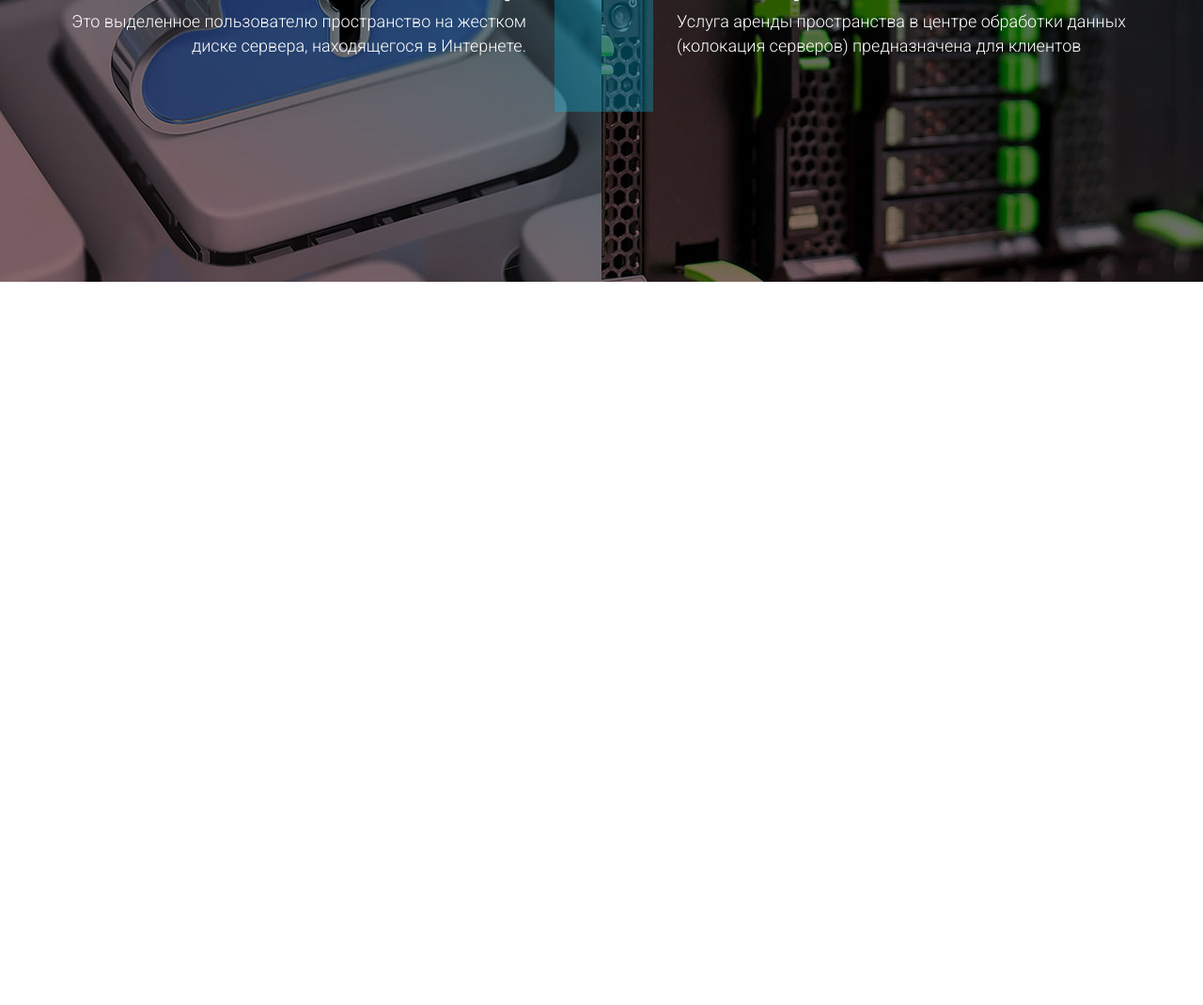
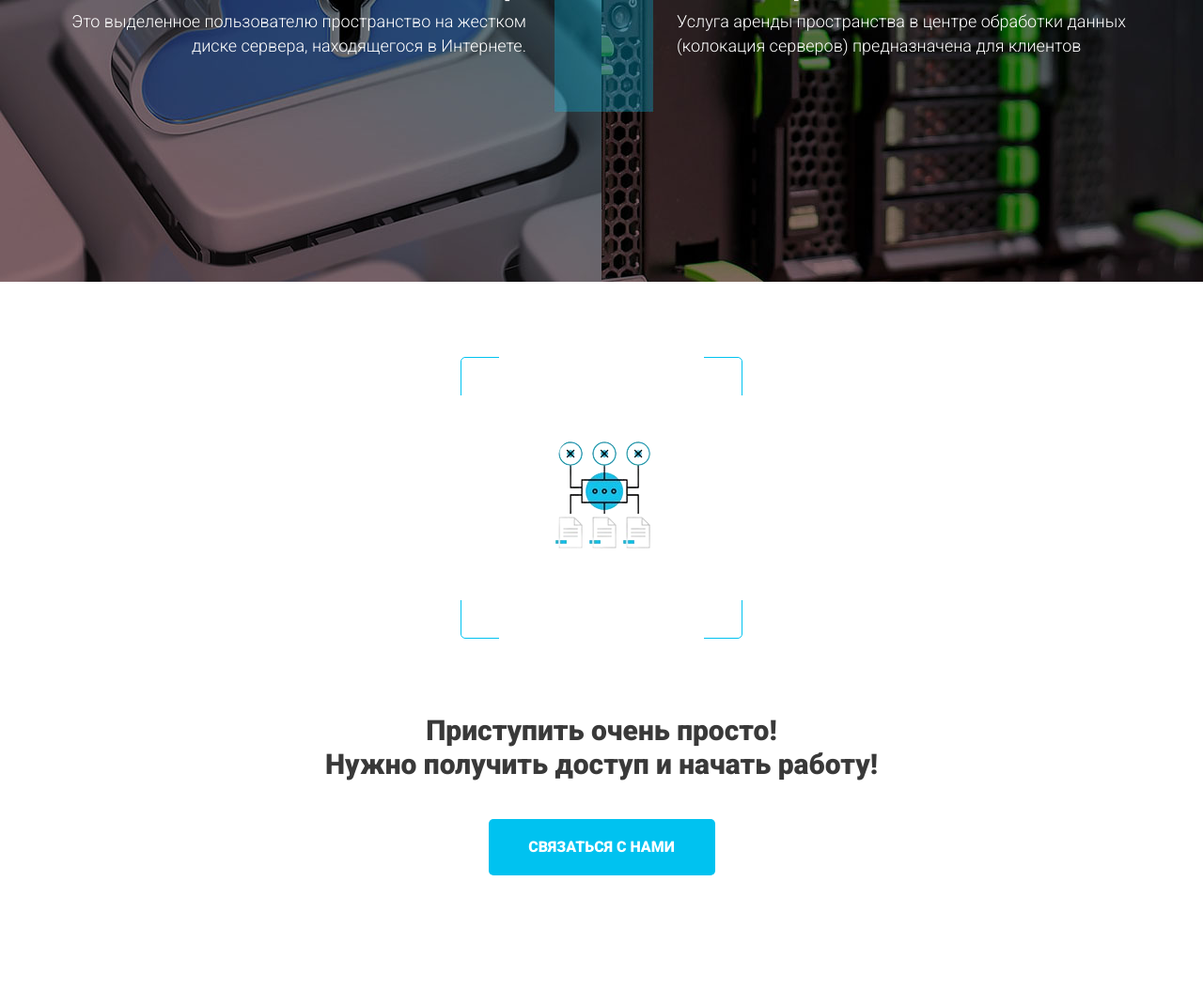
Before and after one commit to tremer3/prengi-site, a website: page src/index.html in a window 1280 px wide. Shown: the part 4206-5276 px from the top of the page at 94% size. Before the commit the page ends 4506 px from the top, so only its background shows below. Drawn offline with nearby package versions, Linux system fonts and the light colour scheme; files that its build step writes are made by us from their sources; files whose address does not match are found by name.

Commit message:
add start-work-section

```diff
--- a/src/index.html
+++ b/src/index.html
@@ -202,6 +202,16 @@
         </div>
     </section>
 
+    <section class="start-work">
+        <div class="container">
+            <div class="start-work__img">
+                <img src="icons/benefits2.png" alt="document-icon">
+            </div>
+            <h2 class="title title_start-work">Приступить очень просто! <br> Нужно получить доступ и начать работу!</h2>
+            <button class="start-work__btn">связаться с нами</button>
+        </div>
+    </section>
+
 
     <script type="text/javascript" src="https://code.jquery.com/jquery-1.11.0.min.js"></script>
     <script type="text/javascript" src="https://code.jquery.com/jquery-migrate-1.2.1.min.js"></script>
--- a/src/sass/blocks/_title.scss
+++ b/src/sass/blocks/_title.scss
@@ -59,6 +59,10 @@
         color: #fff;
         z-index: 3;
     }
+    &_start-work {
+        max-width: 600px;
+        color: #393939;
+    }
 }
 .subtitle {
     padding-top: 15px;
--- a/src/sass/blocks/promo/_promo-media.scss
+++ b/src/sass/blocks/promo/_promo-media.scss
@@ -94,5 +94,10 @@
     .header__nav {
         display: none;
     }
-
+    .title {
+        font-size: 24px;
+        &_promo {
+            padding-top: 70px;
+        }
+    }
 }
--- /dev/null
+++ b/src/sass/blocks/start-work/_start-work.scss
@@ -0,0 +1,45 @@
+.start-work {
+    min-height: 690px;
+    &__img {
+        position: relative;
+        margin: 0 auto;
+        margin-top: 80px;
+        display: flex;
+        justify-content: center;
+        align-items: center;
+        width: 300px;
+        height: 300px;
+        border: 1px $hover-color solid;
+        border-radius: 5px;
+        &:before {
+            content: "";
+            position: absolute;
+            left: 40px;
+            right: 40px;
+            top: -3px;
+            height: 102%;
+            border: 3px solid #fff;
+            z-index: 10;
+           }
+        &:after {
+            content: "";
+            left: -3px;
+            top: 40px;
+            bottom: 40px;
+            width: 102%;
+            position: absolute;
+            border: 3px solid #fff;
+            z-index: 10;
+        }
+        img {
+            width: 119px;
+            height: 123px;
+            object-fit: cover;
+        }
+    }
+    &__btn {
+        display: block;
+        margin: 40px auto 0 auto;
+        @include button;
+    }
+}
--- a/src/sass/style.scss
+++ b/src/sass/style.scss
@@ -25,6 +25,7 @@
 @import 'blocks/solutions/solutions';
 @import 'blocks/industry/industry';
 @import 'blocks/data/data';
+@import 'blocks/start-work/start-work';
 
 
 @import 'blocks/promo/promo-media';
@@ -32,3 +33,4 @@
 @import 'blocks/solutions/media-solutins';
 @import 'blocks/industry/industry-media';
 @import 'blocks/data/data-media';
+@import 'blocks/start-work/start-work-media';
```
Also changed, not shown: dist/css/style.min.css, dist/index.html, src/sass/blocks/start-work/_start-work-media.scss (added).
